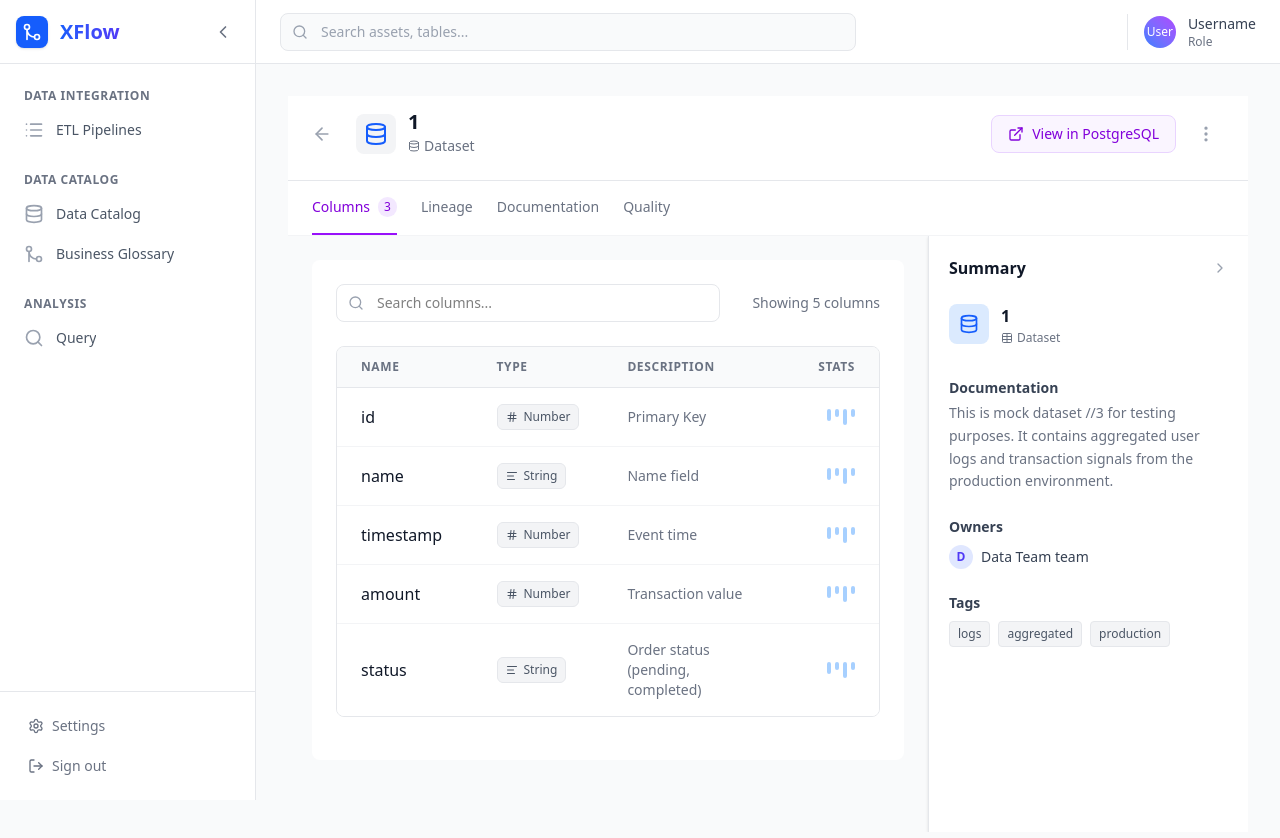
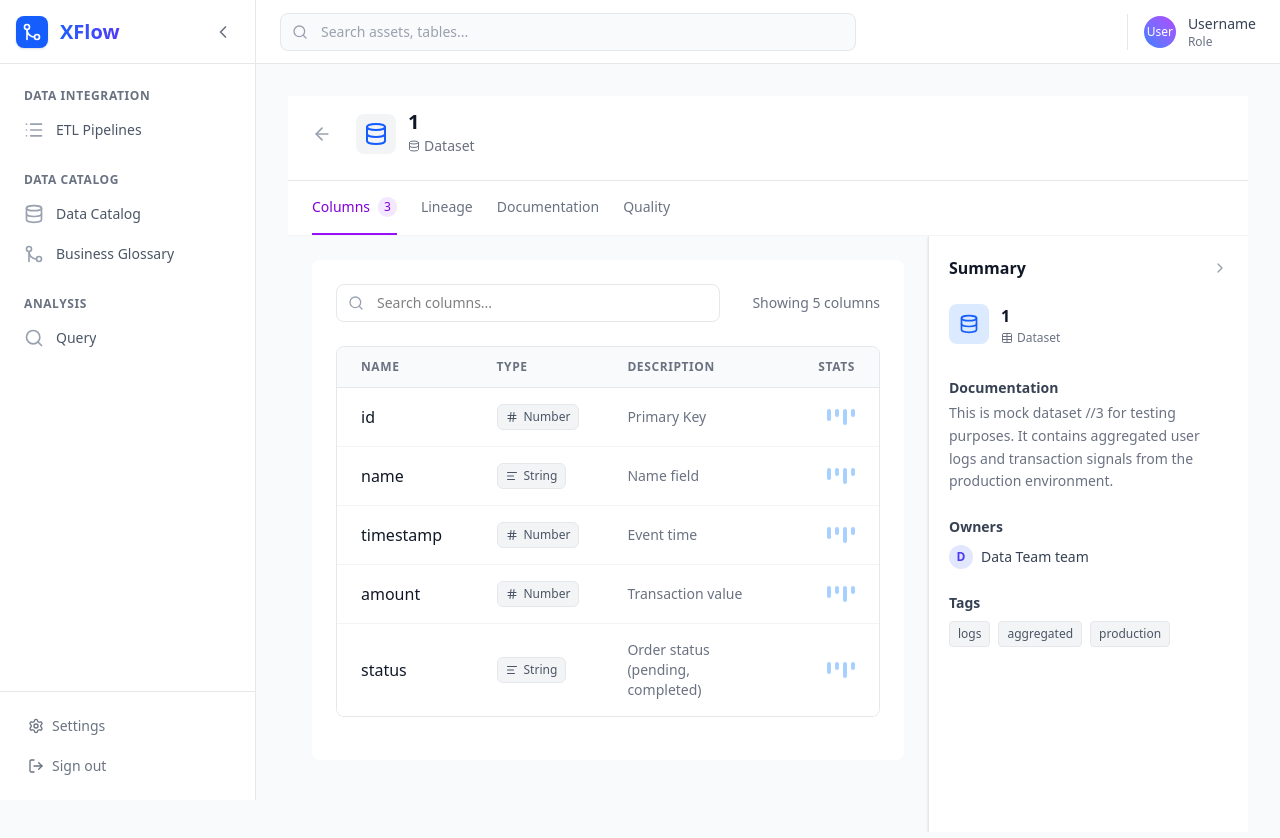
Before and after one commit to kckoh/xflow, a React (Vite) app in the folder frontend/: page /catalog/1 in a window 1280 px wide. Shown: the top 838 px of the page. Built offline with nearby package versions, Linux system fonts and the light colour scheme; sample sign-in values are in the browser's storage.

Commit message:
refactor(dataset): remove platform buttons collected from header

```diff
--- a/frontend/src/features/dataset/components/DatasetHeader.jsx
+++ b/frontend/src/features/dataset/components/DatasetHeader.jsx
@@ -33,17 +33,6 @@ export default function DatasetHeader({ dataset }) {
                         </div>
                     </div>
                 </div>
-
-                {/* Actions */}
-                <div className="flex items-center gap-3">
-                    <button className="flex items-center gap-2 px-4 py-2 text-sm font-medium text-purple-700 bg-purple-50 border border-purple-200 rounded-lg hover:bg-purple-100 transition-colors">
-                        <ExternalLink className="w-4 h-4" />
-                        View in {dataset.platform}
-                    </button>
-                    <button className="p-2 text-gray-400 hover:text-gray-700 hover:bg-gray-50 rounded-lg">
-                        <MoreVertical className="w-5 h-5" />
-                    </button>
-                </div>
             </div>
         </div>
     );
```
